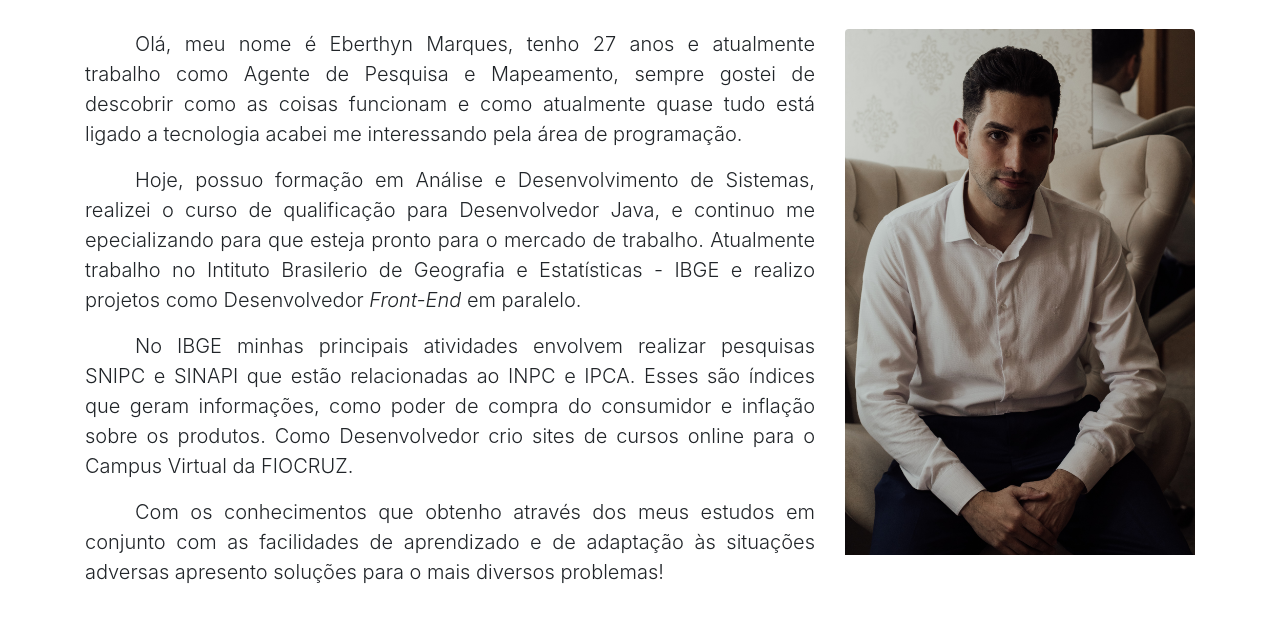
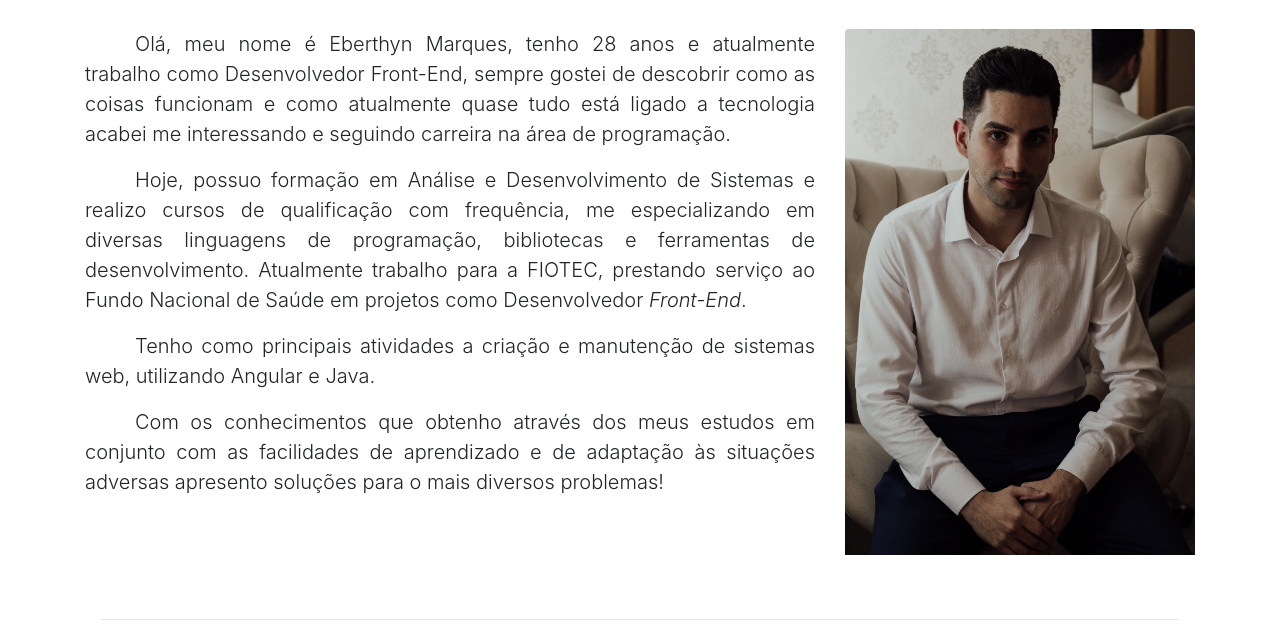
Before and after one commit to Eberthyn/eberthyn.githut.io, a plain HTML site: page index.html in a window 1280 px wide. Shown: the part 171-800 px from the top of the page. Drawn offline with nearby package versions, Linux system fonts and the light colour scheme.

Commit message:
Update index.html
Atualizando apresentação.

```diff
--- a/index.html
+++ b/index.html
@@ -61,17 +61,16 @@
         </div>
         <div class="row featurette">
             <div class="col-md-8">
-                <p class="lead">Olá, meu nome é Eberthyn Marques, tenho 27 anos e atualmente trabalho como Agente de Pesquisa e Mapeamento,
-                     sempre gostei de descobrir como as coisas funcionam e como atualmente quase tudo está ligado a tecnologia acabei me interessando pela
+                <p class="lead">Olá, meu nome é Eberthyn Marques, tenho 28 anos e atualmente trabalho como Desenvolvedor Front-End,
+                     sempre gostei de descobrir como as coisas funcionam e como atualmente quase tudo está ligado a tecnologia acabei me interessando e seguindo carreira na
                      área de programação.
                 </p>
                 <p class="lead">
-                    Hoje, possuo formação em Análise e Desenvolvimento de Sistemas, realizei o curso de qualificação para Desenvolvedor Java,
-                    e continuo me epecializando para que esteja pronto para o mercado de trabalho.
-                    Atualmente trabalho no Intituto Brasilerio de Geografia e Estatísticas - IBGE e realizo projetos como Desenvolvedor <i>Front-End</i> em paralelo.</p>
+                    Hoje, possuo formação em Análise e Desenvolvimento de Sistemas e realizo cursos de qualificação com frequência, me especializando em
+                    diversas linguagens de programação, bibliotecas e ferramentas de desenvolvimento.
+                    Atualmente trabalho para a FIOTEC, prestando serviço ao Fundo Nacional de Saúde em projetos como Desenvolvedor <i>Front-End</i>.</p>
                 <p class="lead">
-                    No IBGE minhas principais atividades envolvem realizar pesquisas SNIPC e SINAPI que estão relacionadas ao INPC e IPCA. Esses são índices que geram informações, como poder
-                    de compra do consumidor e inflação sobre os produtos. Como Desenvolvedor crio sites de cursos online para o Campus Virtual da FIOCRUZ.
+                    Tenho como principais atividades a criação e manutenção de sistemas web, utilizando Angular e Java.
                 </p>
                 <p class="lead">
                     Com os conhecimentos que obtenho através dos meus estudos em conjunto com as facilidades de aprendizado e de adaptação às situações adversas apresento
```
